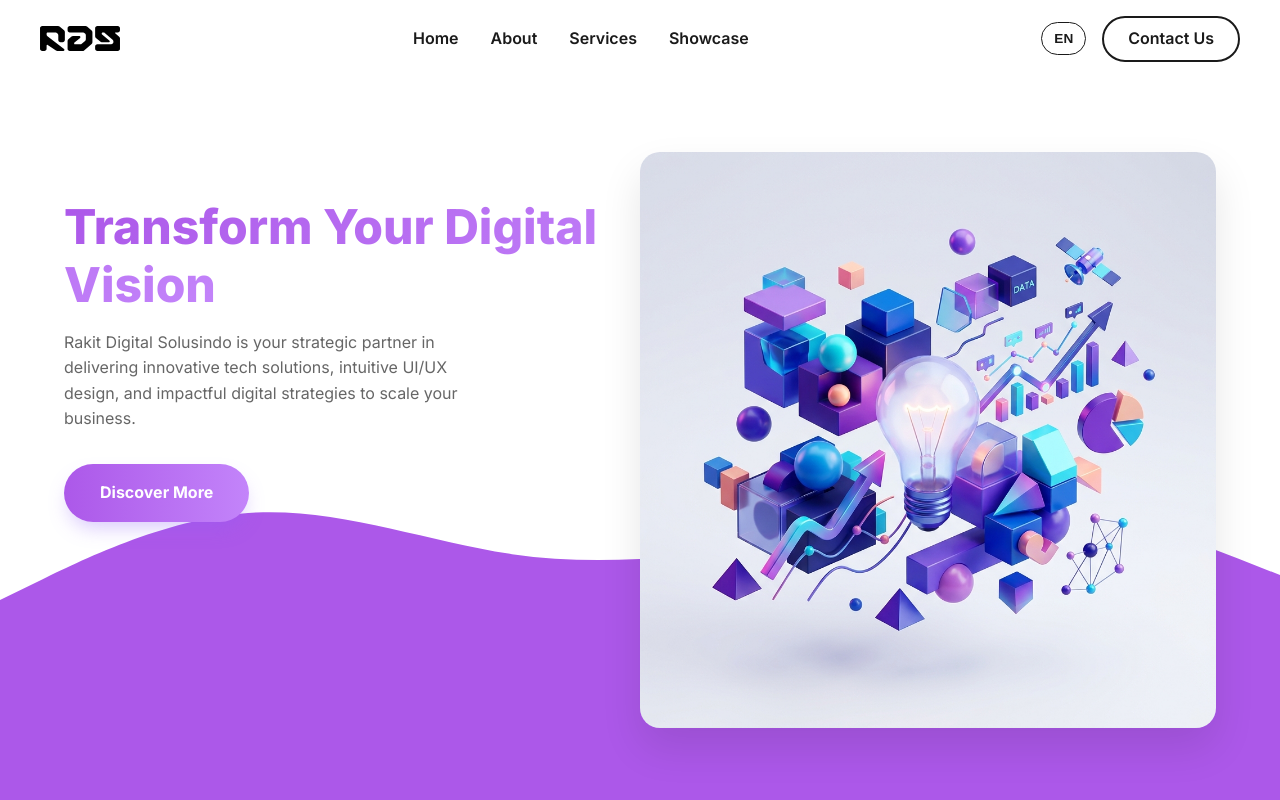
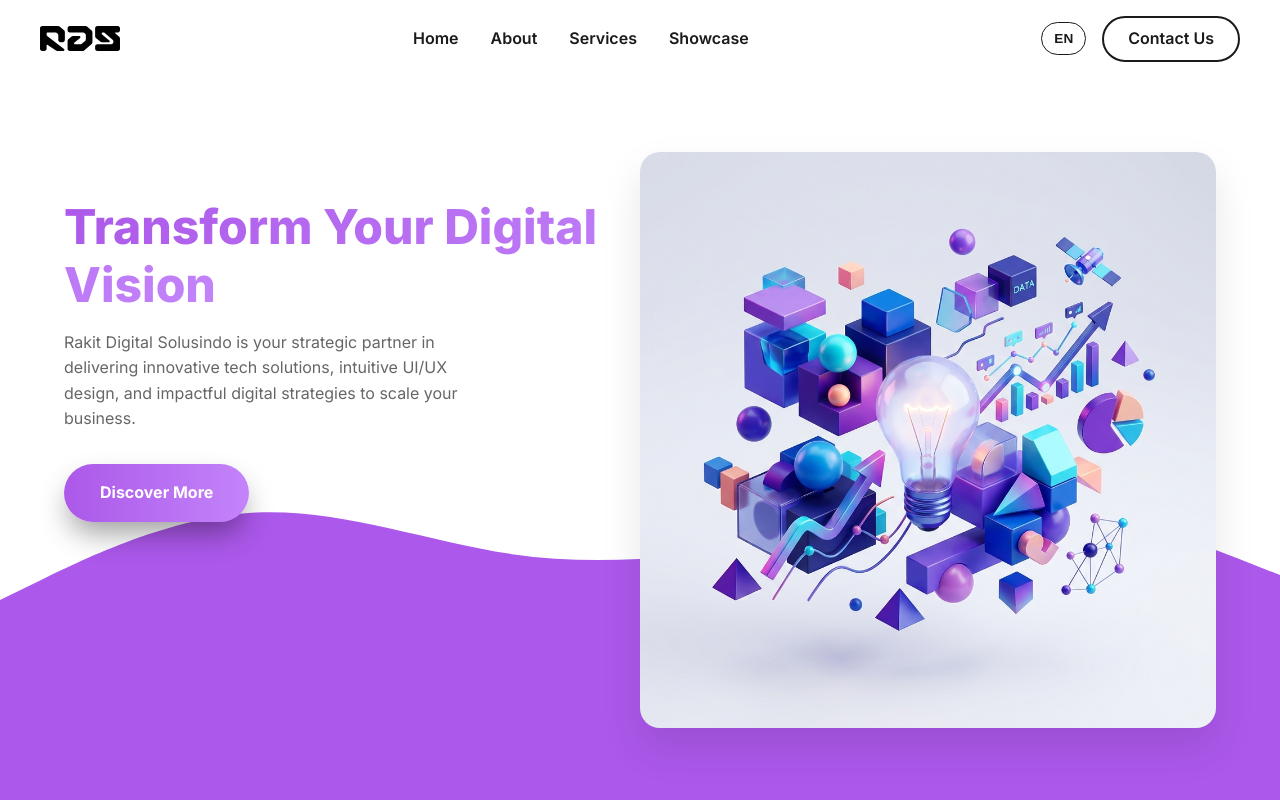
Before and after one commit to rakitdigitalsolusindo/rakit-digital-indo, a Vue app: page / in a window 1280 px wide. Shown: the top 800 px of the page. Built offline with nearby package versions, Linux system fonts and the light colour scheme.

Commit message:
fix: update button hover background and box-shadow styles for improved visibility

```diff
--- a/src/components/HeroSection.vue
+++ b/src/components/HeroSection.vue
@@ -170,7 +170,7 @@ onUnmounted(() => {
     opacity 4s ease,
     transform 0.3s ease,
     box-shadow 0.3s ease;
-  box-shadow: 0 10px 20px -5px rgba(139, 92, 246, 0.35);
+  box-shadow: 0 15px 30px -5px rgba(0, 0, 0, 0.4);
 }
 
 .hero-content.animate-in .btn-primary {
--- a/src/style.css
+++ b/src/style.css
@@ -3,7 +3,7 @@
 /* Global theme variables */
 :root {
   /* Warna Paten - JANGAN DIUBAH */
-  --primary: #ac58e9;
+  --primary: #AC58EB;
   --primary-light: #c384fa;
 
   /* Tema Terang (Light) */
```
